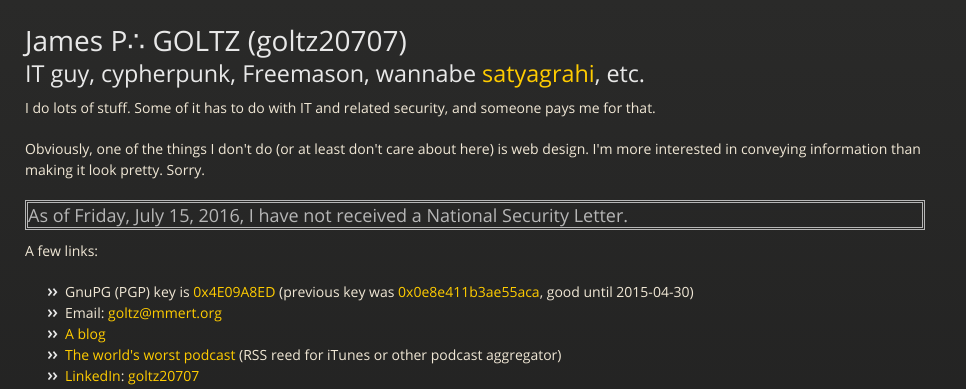
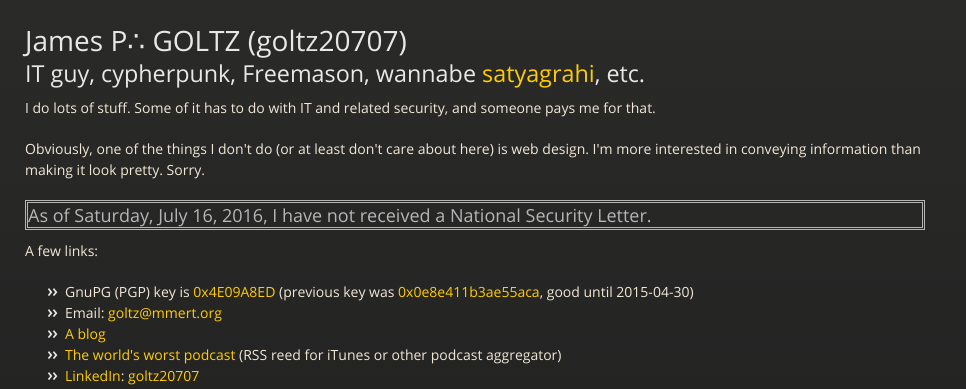
Before and after one commit to goltz20707/goltz20707.github.io, a Jekyll site: the page built from index.html, in a window 1280 px wide. Shown: the top 389 px of the page, without its empty margins (0-966 px from the left). Built offline with Jekyll 4.4.1, drawn with Linux system fonts in a browser that asks for light colours.

Commit message:
Update nsl.html

```diff
--- a/_includes/nsl.html
+++ b/_includes/nsl.html
@@ -3,6 +3,6 @@ date '+%A, %B %e, %Y,'
  -->
 <h3 style="border: double">As of
 
-Friday, July 15, 2016,
+Saturday, July 16, 2016,
 
 I have not received a National Security Letter.</h3>
```
